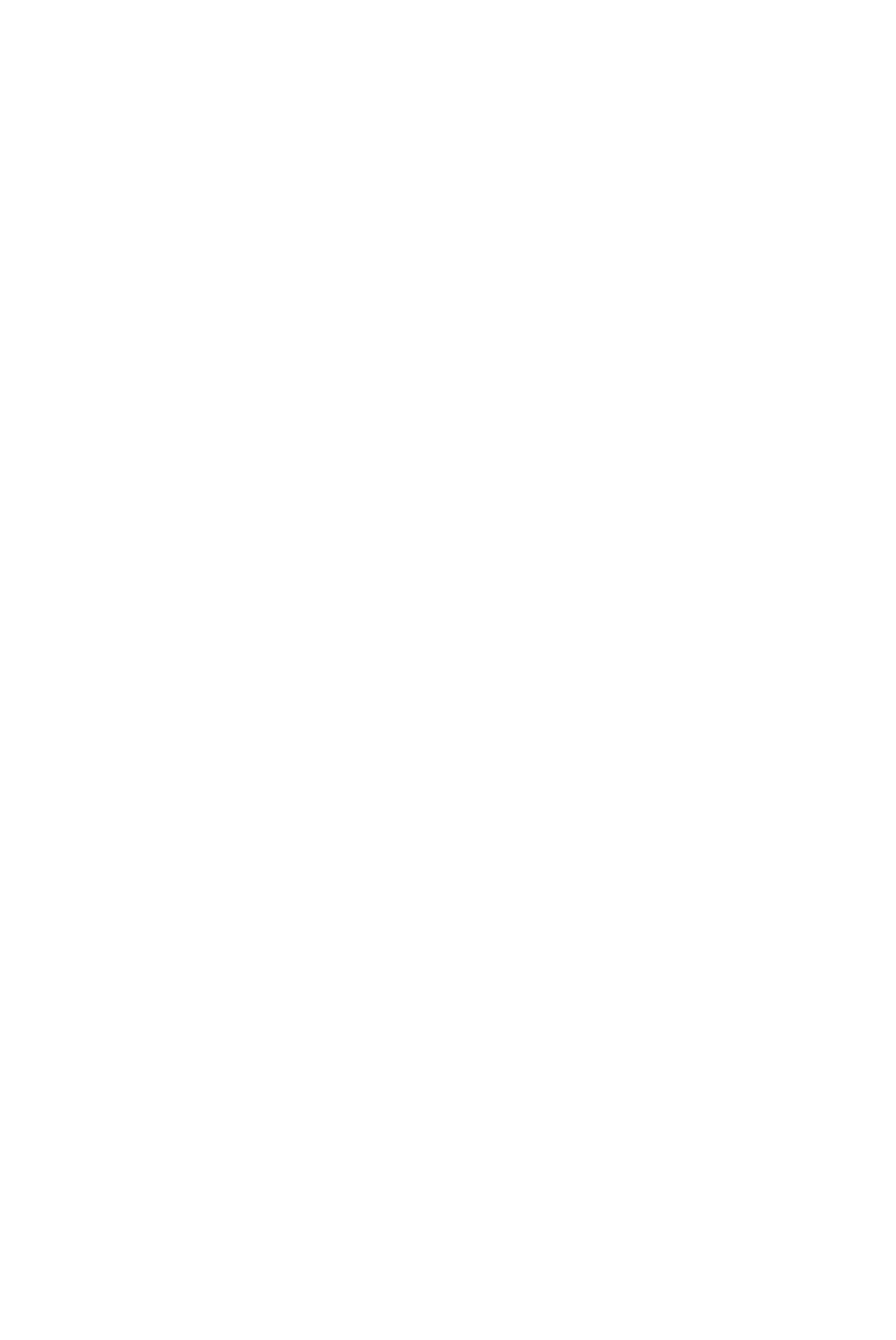
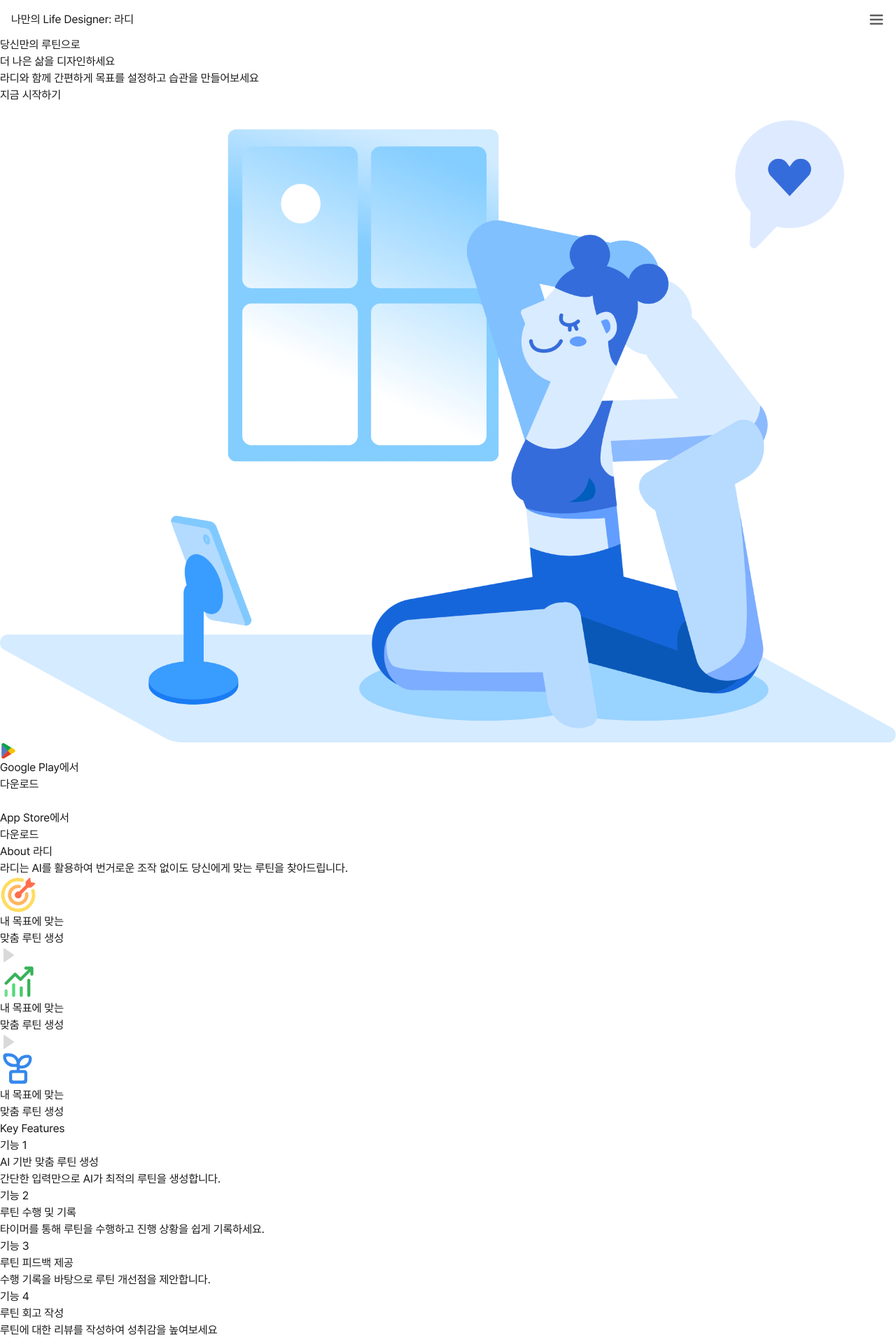
Before and after one commit to gunhee0421/life-designer-web, a Next.js app: page / in a window 1280 px wide. Shown: the top 1915 px of the page at 70% size. Before the commit the page ends 800 px from the top, so only its background shows below. Built offline with nearby package versions, Linux system fonts and the light colour scheme.

Commit message:
feat: 기본 html 뼈대 구성

```diff
--- a/app/page.tsx
+++ b/app/page.tsx
@@ -1,3 +1,124 @@
+import Image from 'next/image'
+import heroSection from '../public/hero_section.png'
+import Icon from './components/icons'
+
 export default function Home() {
-  return <div></div>
+  return (
+    <div>
+      <header className="flex h-[52px] flex-row justify-between p-4">
+        <p>나만의 Life Designer: 라디</p>
+        <Icon name="hambuger" />
+      </header>
+
+      <section>
+        <div>
+          <h1>당신만의 루틴으로</h1>
+          <h1>더 나은 삶을 디자인하세요</h1>
+          <p>라디와 함께 간편하게 목표를 설정하고 습관을 만들어보세요</p>
+        </div>
+        <div>
+          <p>지금 시작하기</p>
+          <Icon name="arrowNavigate" />
+        </div>
+        <Image src={heroSection} alt="woman yoga with routine app" />
+        <div>
+          <div>
+            <Icon name="playstore" />
+            <div>
+              <p>Google Play에서</p>
+              <p>다운로드</p>
+            </div>
+          </div>
+        </div>
+        <div>
+          <div>
+            <Icon name="apple" />
+            <div>
+              <p>App Store에서</p>
+              <p>다운로드</p>
+            </div>
+          </div>
+        </div>
+      </section>
+
+      <section>
+        <div>
+          <h1>About 라디</h1>
+          <p>
+            라디는 AI를 활용하여 번거로운 조작 없이도 당신에게 맞는 루틴을
+            찾아드립니다.
+          </p>
+        </div>
+        <div>
+          <div>
+            <Icon name="arrowTarget" size={52} />
+            <p>내 목표에 맞는</p>
+            <p>맞춤 루틴 생성</p>
+          </div>
+          <Icon name="arrowContinue" />
+          <div>
+            <Icon name="growthChart" size={52} />
+            <p>내 목표에 맞는</p>
+            <p>맞춤 루틴 생성</p>
+          </div>
+          <Icon name="arrowContinue" />
+          <div>
+            <Icon name="growthPlant" size={52} />
+            <p>내 목표에 맞는</p>
+            <p>맞춤 루틴 생성</p>
+          </div>
+        </div>
+      </section>
+
+      <section>
+        <h1>Key Features</h1>
+        <div>
+          <div>
+            <p>기능 1</p>
+            <h2>AI 기반 맞춤 루틴 생성</h2>
+            <p>간단한 입력만으로 AI가 최적의 루틴을 생성합니다.</p>
+          </div>
+          <div></div>
+        </div>
+
+        <div>
+          <div>
+            <p>기능 2</p>
+            <h2>루틴 수행 및 기록</h2>
+            <p>타이머를 통해 루틴을 수행하고 진행 상황을 쉽게 기록하세요.</p>
+          </div>
+          <div></div>
+        </div>
+
+        <div>
+          <div>
+            <p>기능 3</p>
+            <h2>루틴 피드백 제공</h2>
+            <p>수행 기록을 바탕으로 루틴 개선점을 제안합니다.</p>
+          </div>
+          <div></div>
+        </div>
+
+        <div>
+          <div>
+            <p>기능 4</p>
+            <h2>루틴 회고 작성</h2>
+            <p>루틴에 대한 리뷰를 작성하여 성취감을 높여보세요</p>
+          </div>
+          <div></div>
+        </div>
+      </section>
+
+      <footer>
+        <h3>나만의 Life Designer: 라디</h3>
+        <p>대표: 신홍기</p>
+        <p>이메일: life.designer.dev@gmail.com</p>
+
+        <p>서비스 이용약관</p>
+        <p>개인정보 처리방침</p>
+
+        <div></div>
+      </footer>
+    </div>
+  )
 }
```
